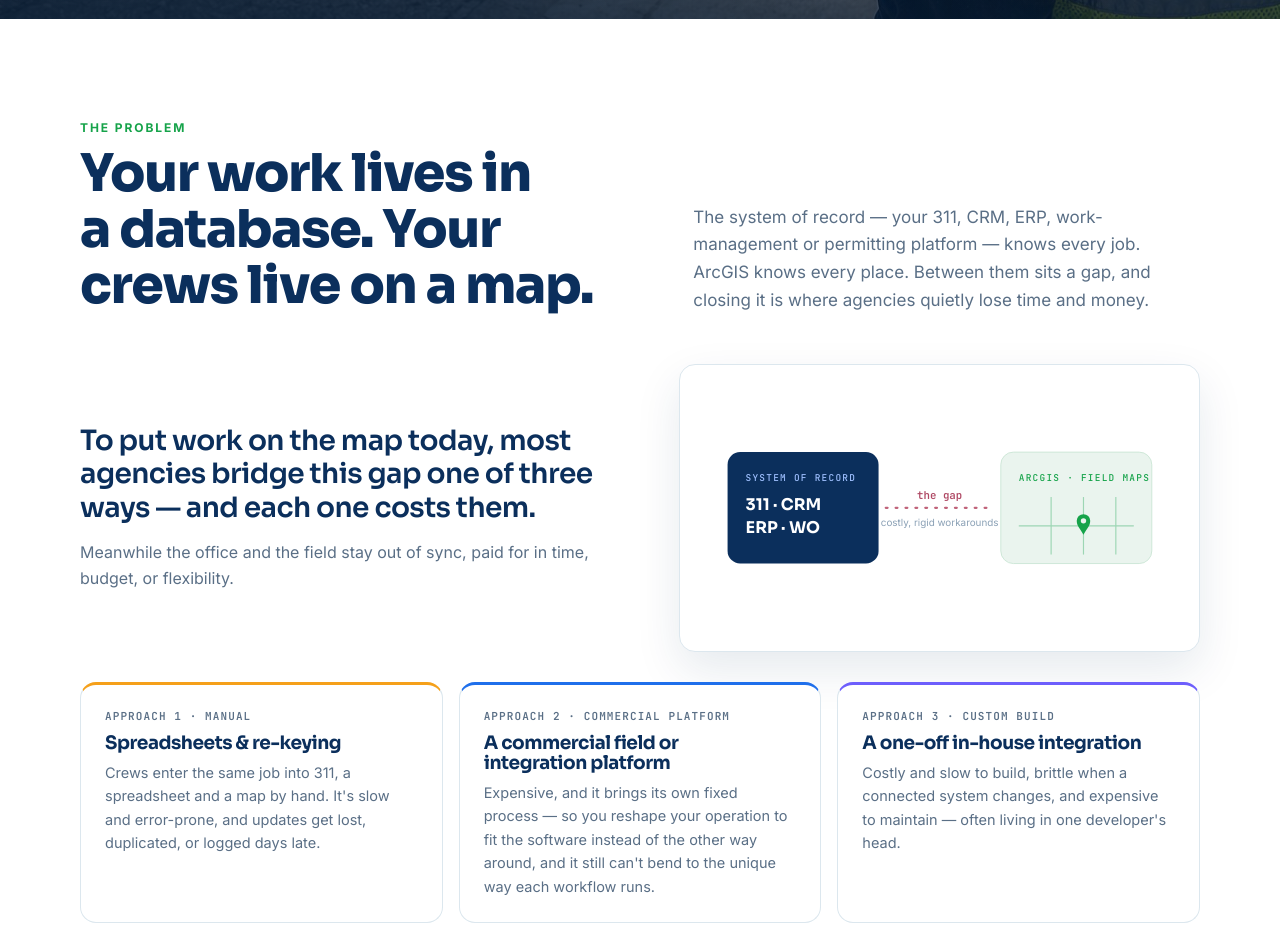
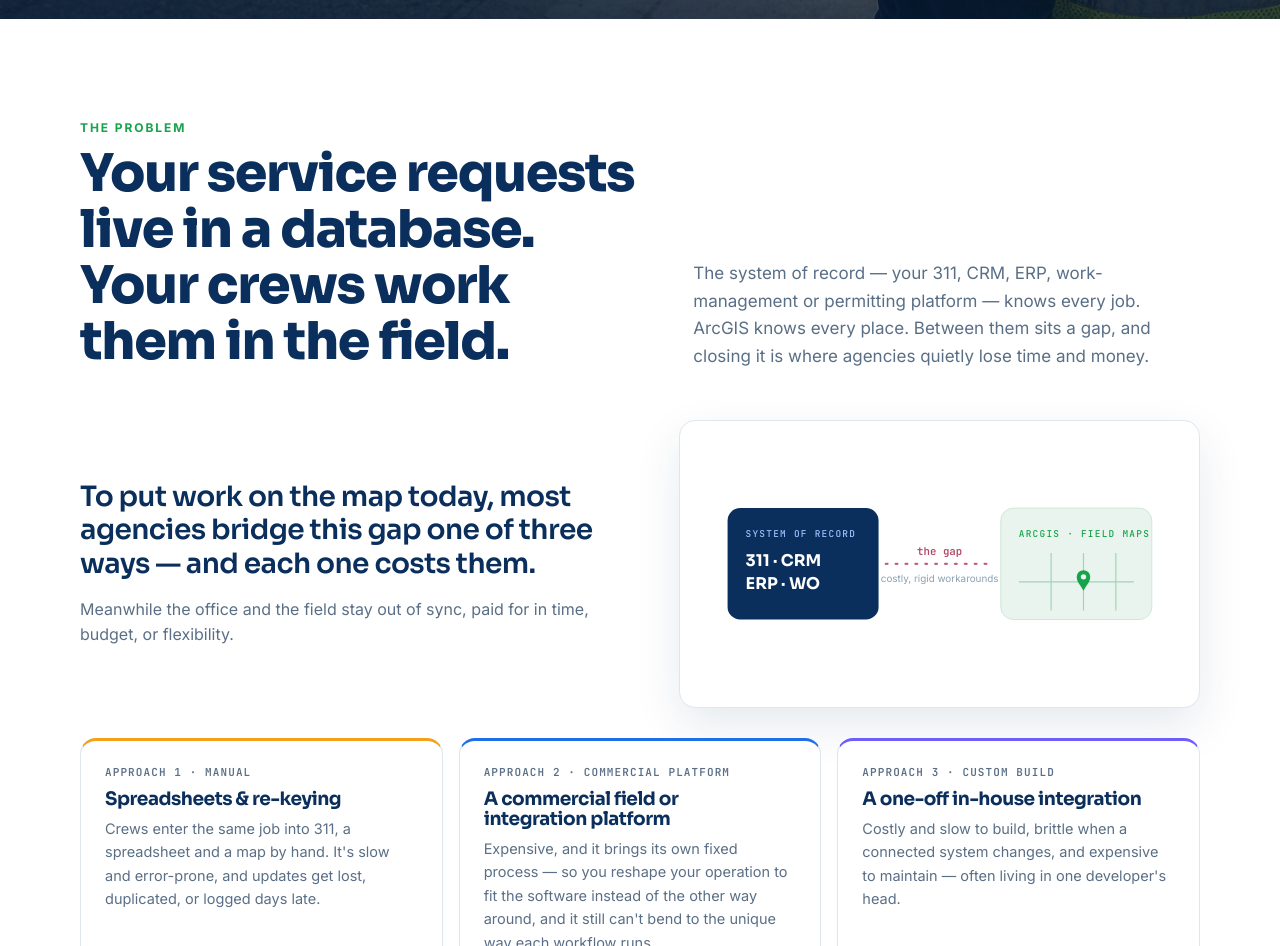
Before and after one commit to arayaek/orcserve-site, a plain HTML site: page docs/bright.html in a window 1280 px wide. Shown: the part 930-1876 px from the top of the page. Drawn offline with Linux system fonts and the light colour scheme.

Commit message:
Bright site: clearer problem headline (requests in a database, crews work them in the field)
Co-Authored-By: Claude Opus 4.8 <noreply@anthropic.com>

```diff
--- a/docs/bright.html
+++ b/docs/bright.html
@@ -289,7 +289,7 @@ footer{background:var(--navy-3);color:#B9C8DA;padding-block:48px 28px;font-size:
 <section class="sec" id="gap">
   <div class="wrap">
     <div class="head">
-      <div><div class="eyebrow">The problem</div><h2>Your work lives in a database. Your crews live on a map.</h2></div>
+      <div><div class="eyebrow">The problem</div><h2>Your service requests live in a database. Your crews work them in the field.</h2></div>
       <p>The system of record — your 311, CRM, ERP, work-management or permitting platform — knows every job. ArcGIS knows every place. Between them sits a gap, and closing it is where agencies quietly lose time and money.</p>
     </div>
     <div class="two">
```
Also changed, not shown: studio/bright.html (+1 -1 lines).
